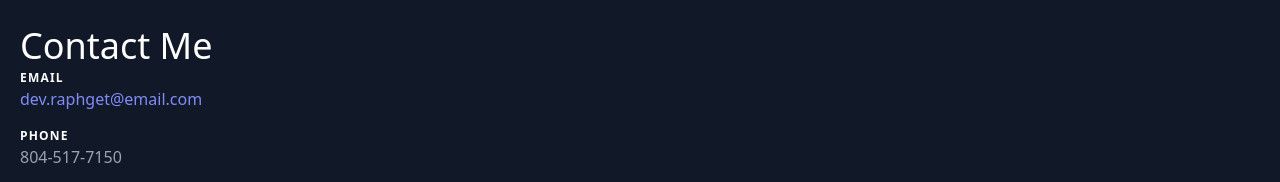
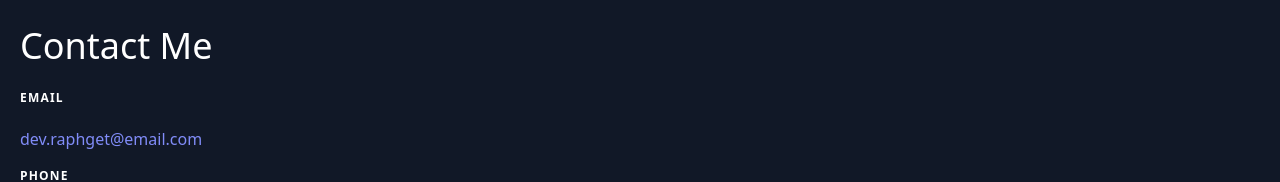
Before and after one commit to raphget/Personal-Portfolio, a React (Create React App) app: page / in a window 1280 px wide. Shown: the part 1779-1961 px from the top of the page. Built offline with nearby package versions, Linux system fonts and the light colour scheme.

Commit message:
contact updates

```diff
--- a/src/components/Contact.js
+++ b/src/components/Contact.js
@@ -35,7 +35,7 @@ export default function Contact() {
           <h1 className="text-white sm:text-4xl text-3xl mb-1 font-medium title-font">
             Contact Me
           </h1>
-          <h2 className="title-font font-semibold text-white tracking-widest text-xs">
+          <h2 className="title-font py-5 font-semibold text-white tracking-widest text-xs">
                 EMAIL
               </h2>
               <a className="text-indigo-400 leading-relaxed">
```
